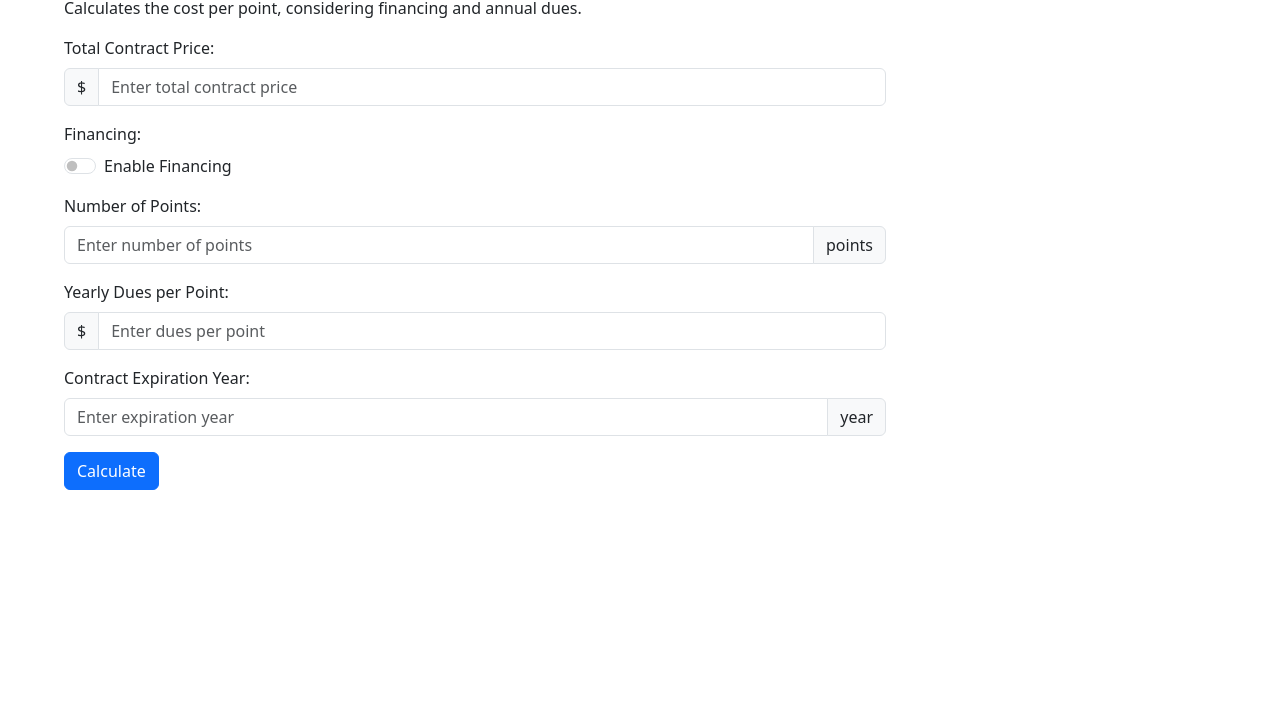
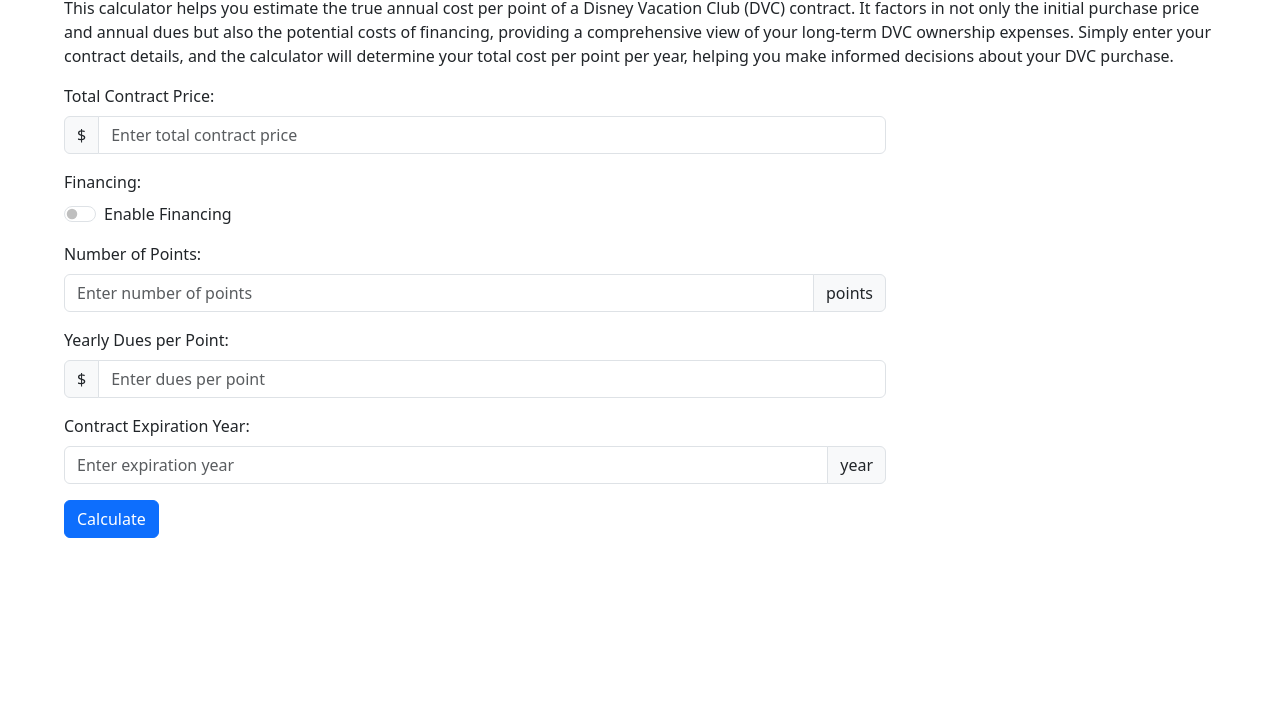
Before and after one commit to DevinBell270/dvc-cost-calculator, a plain HTML site: page index.html in a window 1280 px wide. Shown: the part 84-800 px from the top of the page. Drawn offline with nearby package versions, Linux system fonts and the light colour scheme.

Commit message:
Update index.html

```diff
--- a/index.html
+++ b/index.html
@@ -31,7 +31,7 @@
 <body>
     <div class="container-fluid p-4">
       <h1>DVC Cost Per Point Calculator</h1>
-        <p >Calculates the cost per point, considering financing and annual dues.</p>
+        <p >This calculator helps you estimate the true annual cost per point of a Disney Vacation Club (DVC) contract. It factors in not only the initial purchase price and annual dues but also the potential costs of financing, providing a comprehensive view of your long-term DVC ownership expenses. Simply enter your contract details, and the calculator will determine your total cost per point per year, helping you make informed decisions about your DVC purchase.</p>
 
         <div class="row">
              <div class="col-md-8 col-lg-9 pe-lg-5">
```
